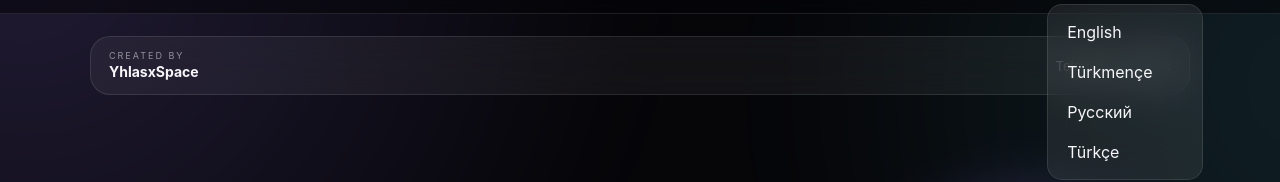
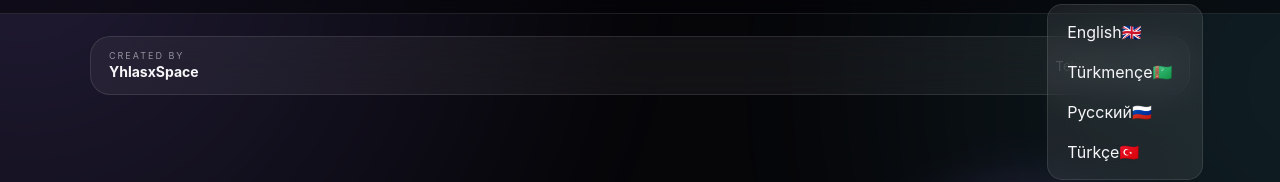
Before and after one commit to yhlasj698-dev/yspace, a plain HTML site: page index.html in a window 1280 px wide. Both pictures are taken after a click on the button "EN". Shown: the part 58-240 px from the top of the page. Drawn offline with Linux system fonts and the light colour scheme.

Commit message:
Add flags to language buttons in index.html

```diff
--- a/index.html
+++ b/index.html
@@ -132,10 +132,10 @@
 </footer>
 
 <div id="langMenu" class="popup-menu">
-  <button data-lang="en">English</button>
-  <button data-lang="tk">Türkmençe</button>
-  <button data-lang="ru">Русский</button>
-  <button data-lang="tr">Türkçe</button>
+  <button data-lang="en">English🇬🇧</button>
+  <button data-lang="tk">Türkmençe🇹🇲</button>
+  <button data-lang="ru">Русский🇷🇺</button>
+  <button data-lang="tr">Türkçe🇹🇷</button>
 </div>
 
 <div id="modal" class="modal">
```
